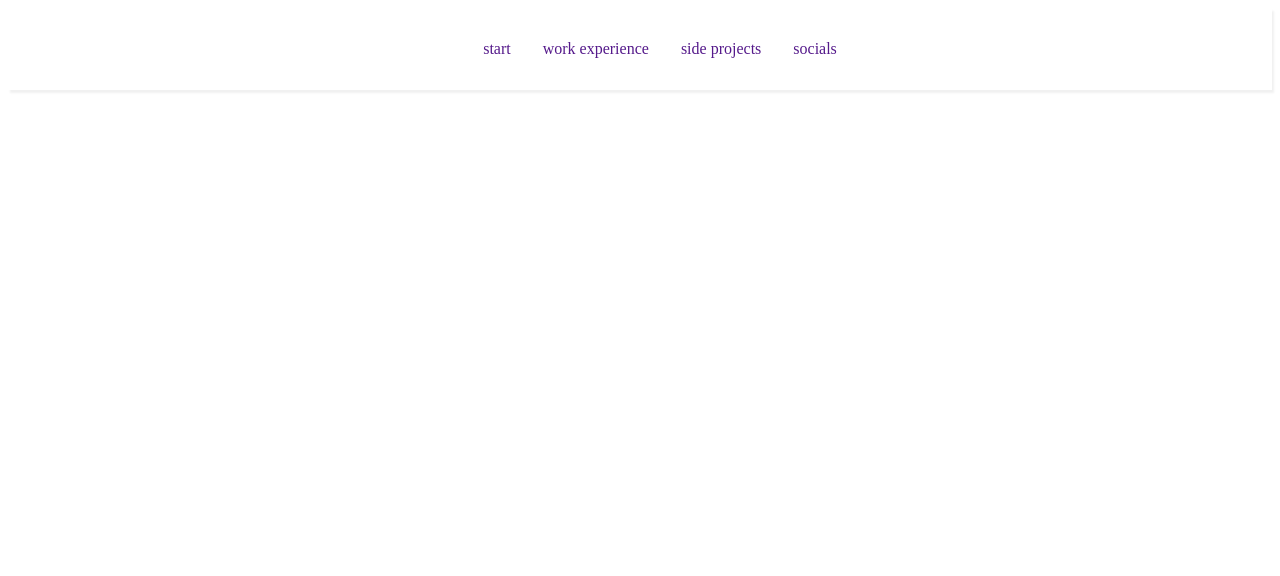
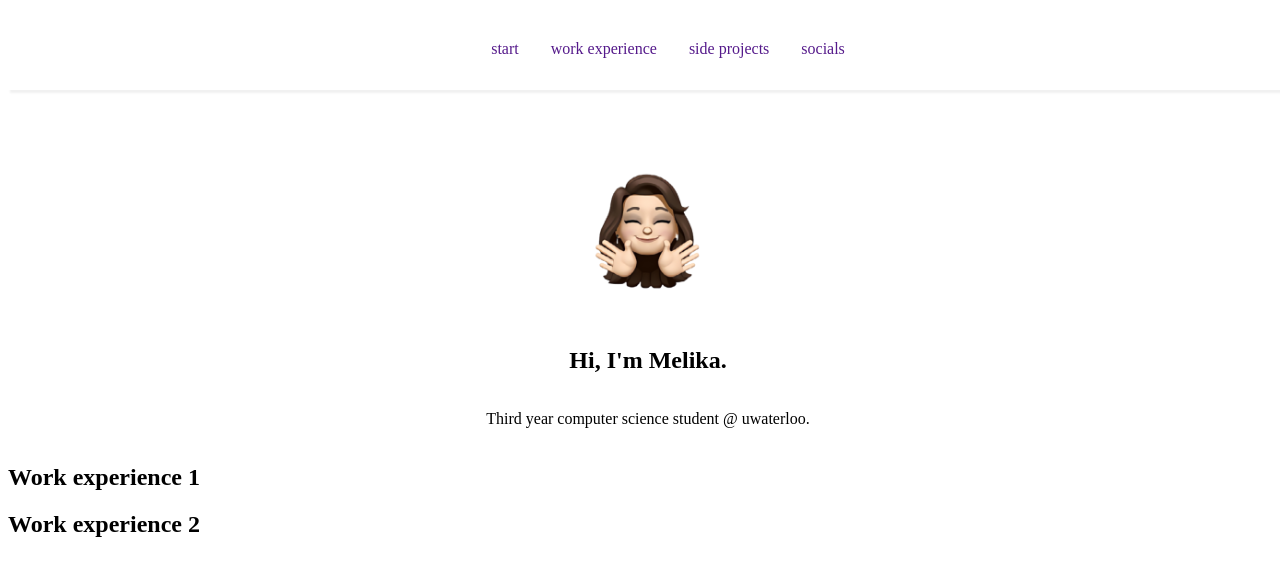
Before and after one commit to msmel01/personal-website, a website: page index.htm in a window 1280 px wide. Drawn offline with Linux system fonts and the light colour scheme.

Commit message:
init node

```diff
--- a/index.htm
+++ b/index.htm
@@ -24,15 +24,25 @@
                   <a href="" class="nav-link" id="nav-link">socials</a>
                 </li>
             </ul>
-            <!-- Hamburger menu for mobile view -->
-            <div class="hamburger" id="hamburger">
-                <span class="bar"></span>
-                <span class="bar"></span>
-                <span class="bar"></span>
-            </div>
         </nav>
 
-        <!-- Hero section -->
+        <div class=".hero-work-exp-container">
+            <!-- Hero section -->
+            <section class="hero">
+                <img src="assets/greet.png" alt="greet avatar" class="hero-img">
+                <h1>Hi, I'm Melika.</h1>
+                <p>Third year computer science student @ uwaterloo.</p>
+            </section>
+
+            <!-- Work timeline -->
+            <section class="timeline work1">
+                <h1>Work experience 1</h1>
+            </section>
+
+            <section class="timeline work2">
+                <h1>Work experience 2</h1>
+            </section>
+        </div>
 
         <script src="" async defer></script>
     </body>
--- a/style.css
+++ b/style.css
@@ -1,5 +1,10 @@
 html {
     scroll-behavior: smooth;
+}
+
+body {
+    width: 100%;
+    height: 100%;
 }
 
 ul li {
@@ -26,6 +31,7 @@ nav {
     display: flex;
     justify-content: center;
     align-items: center;
+    flex-direction: column;
     padding: 1rem 1.5rem;
     box-shadow: 2px 3px 2px #f1f1f1;
     position: sticky;
@@ -34,6 +40,23 @@ nav {
     z-index: 1;
   }
 
-.hamburger {
-    display: none;
+/* Hero section CSS */
+.hero {
+    /* display: flex;
+    align-items: center;
+    justify-content: space-between;
+    gap: 1.9rem;
+    max-width: 1100px;
+    margin: 2rem auto -6rem; */
+    text-align: center;
+    display: flex;
+    align-items: center;
+    justify-content: center;
+    flex-direction: column;
 }
+
+.hero-img {
+    width: 20%;
+    height: auto;
+    margin-bottom: -50px;
+}
```
Also changed, not shown: package.json (added, +25 -0 lines), assets/greet.png (added), assets/idea.png (added), assets/peace out.png (added), assets/smile.png (added), assets/star eyes.png (added), assets/thumbs up.png (added), assets/wink.png (added).
